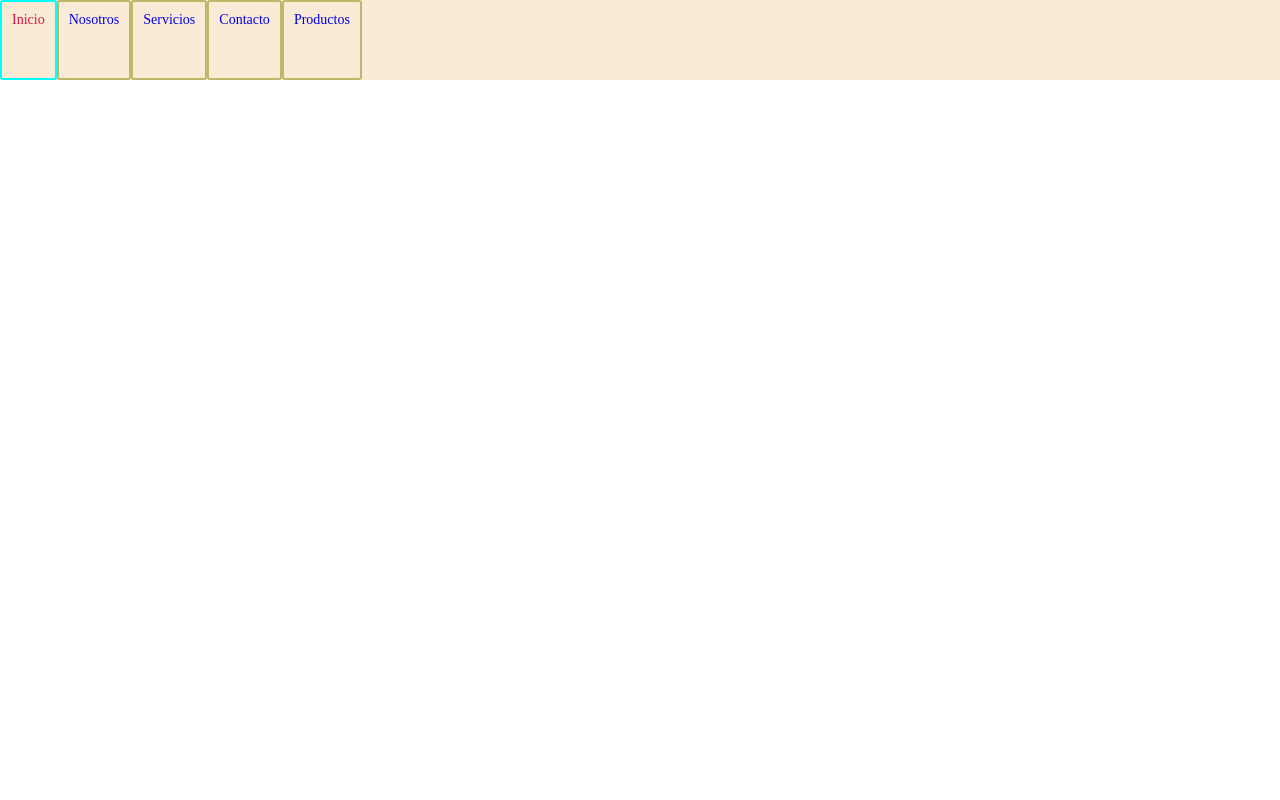
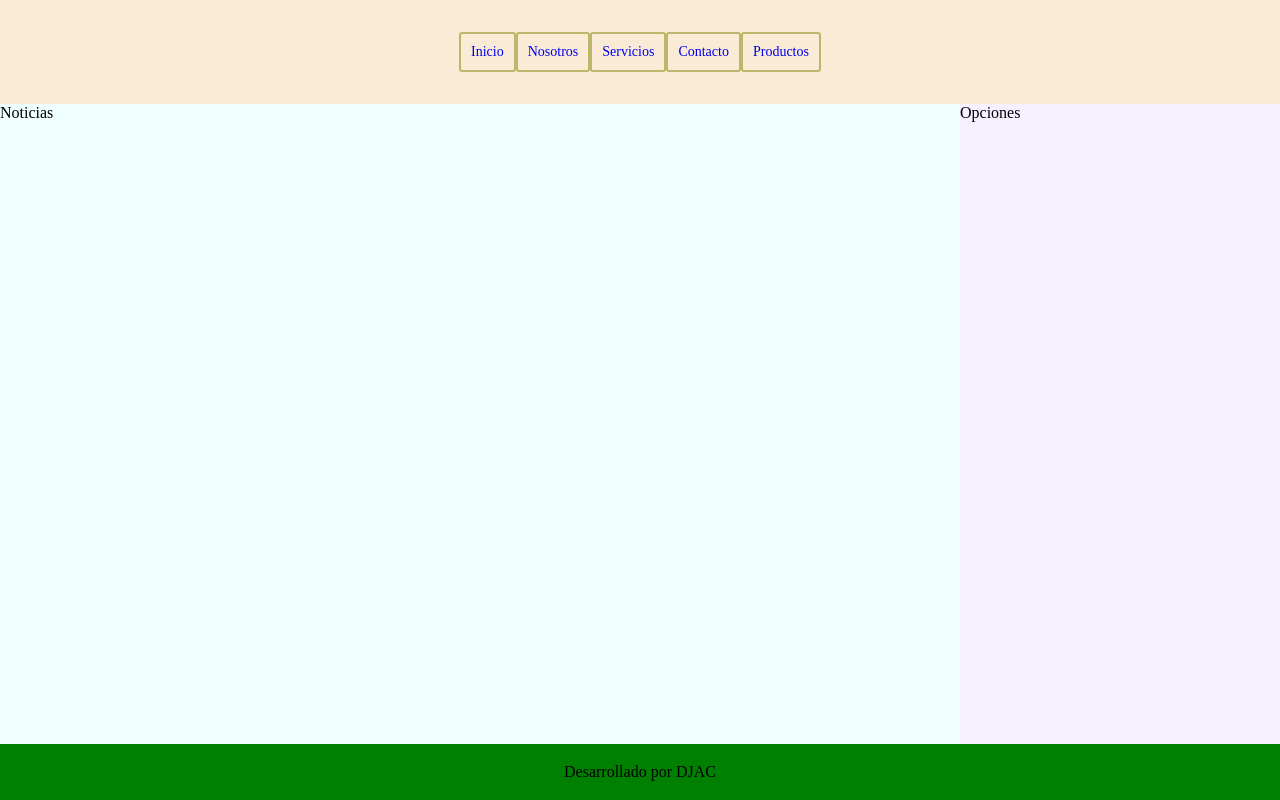
Before and after one commit to DJAC9923/djv-practica2, a plain HTML site: page flexbox.html in a window 1280 px wide. Drawn offline with Linux system fonts and the light colour scheme.

Commit message:
terminamos practica

```diff
--- a/css/flexbox.css
+++ b/css/flexbox.css
@@ -2,11 +2,21 @@ body{
     margin: 0;
     padding: 0;
 }
+
+nav {
+    height: 13vh;
+    display: flex;
+    background-color: antiquewhite;
+}
+
 .container{
     width: 100%;
-    height: 80px;
-    background-color: antiquewhite;
+
     display: flex;
+    flex-direction: row;
+    flex-wrap: wrap;
+    align-content: center;
+    justify-content: center;
 }
 .container > a {
     text-decoration: none;
@@ -25,3 +35,32 @@ body{
     border-color: cyan;
     border-width: 2px;
 }
+
+.contenido{
+    width: 100%;
+    display: flex;
+    justify-content: space-between;
+    flex-wrap: wrap;
+    flex-direction: row;
+    height: 80vh;
+}
+
+.noticias{
+    width: 75%;
+    background: azure;
+
+}
+
+.menulateral{
+    width: 25%;
+    background: rgb(246, 240, 255);
+
+}
+
+.piepagina{
+    height: 7vh;
+    display:flex;
+    justify-content: center;
+    align-items: center;
+    background-color: green;
+}
--- a/flexbox.html
+++ b/flexbox.html
@@ -8,7 +8,7 @@
     <link rel="stylesheet" href="./css/flexbox.css">
 </head>
 <body>
-    <section>
+  <nav>
     <div class="container">
         <a href="#">Inicio</a>
         <a href="#">Nosotros</a>
@@ -16,6 +16,17 @@
         <a href="#">Contacto</a>
         <a href="#">Productos</a>
     </div>
-    </section>
+	</nav>
+	<div class="contenido">
+		<div class="noticias">
+			Noticias
+		</div>
+		<div class="menulateral">
+			Opciones
+		</div>
+	</div>
+	<footer class="piepagina">
+		<span>Desarrollado por DJAC</span>
+	</footer>
 </body>
 </html>
```
